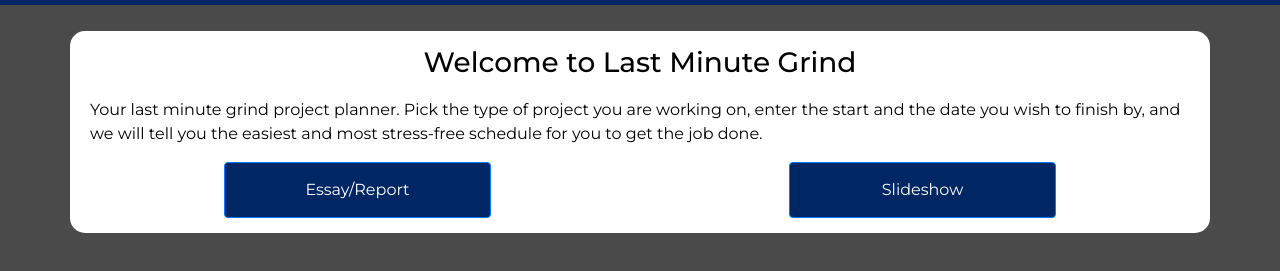
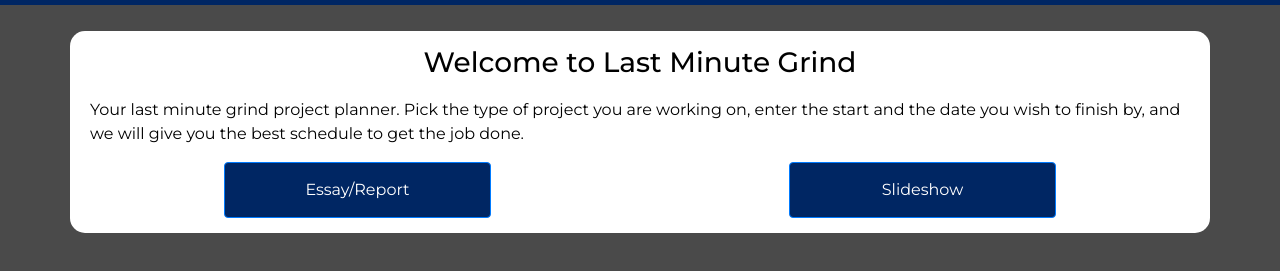
Before and after one commit to danindugit/LastMinuteGrind, a plain HTML site: page public/index.html in a window 1280 px wide. Shown: the part 71-342 px from the top of the page. Drawn offline with nearby package versions, Linux system fonts and the light colour scheme; some packages are replaced by stand-ins of ours.

Commit message:
edited intro paragraph

```diff
--- a/public/index.html
+++ b/public/index.html
@@ -71,8 +71,8 @@ Name: Danindu Marasinghe
                     <p class="text-left">
                         Your last minute grind project planner.
                         Pick the type of project you are working on, enter the start
-                        and the date you wish to finish by, and we will tell you the easiest
-                        and most stress-free schedule for you to get the job done.
+                        and the date you wish to finish by, and we will give you the best
+                        schedule to get the job done.
                     </p>
                     <!--option buttons-->
                     <div class="row">
```
